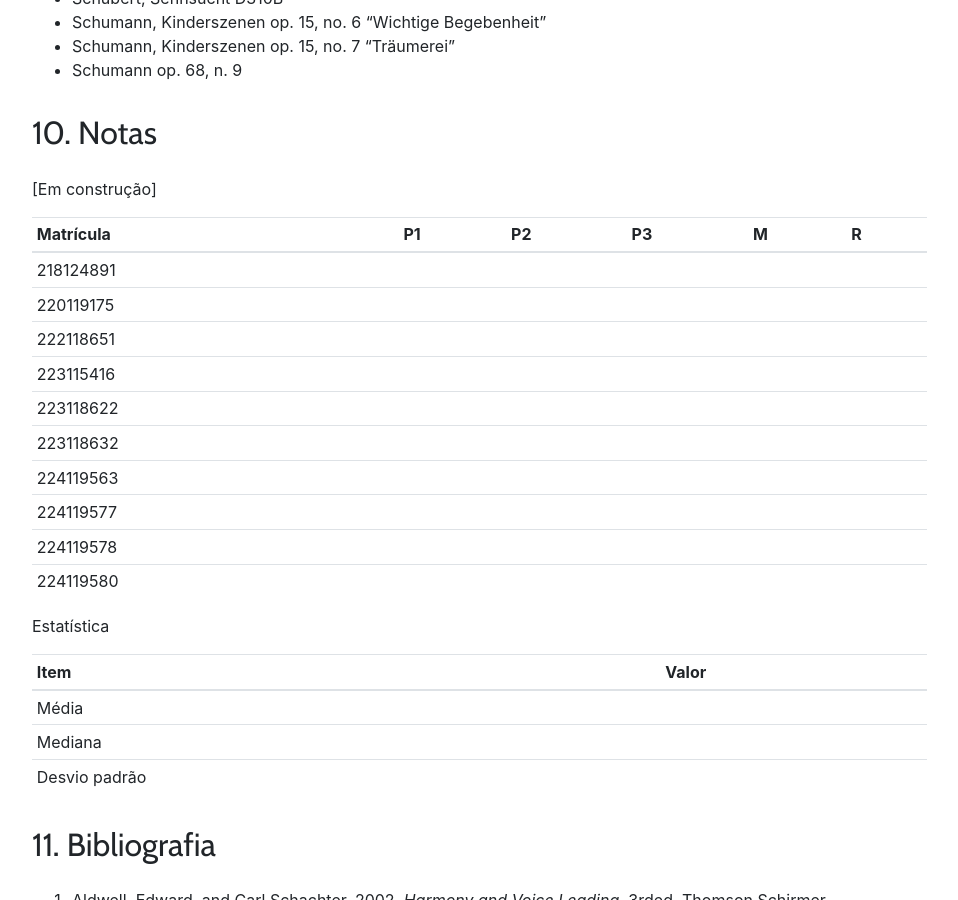
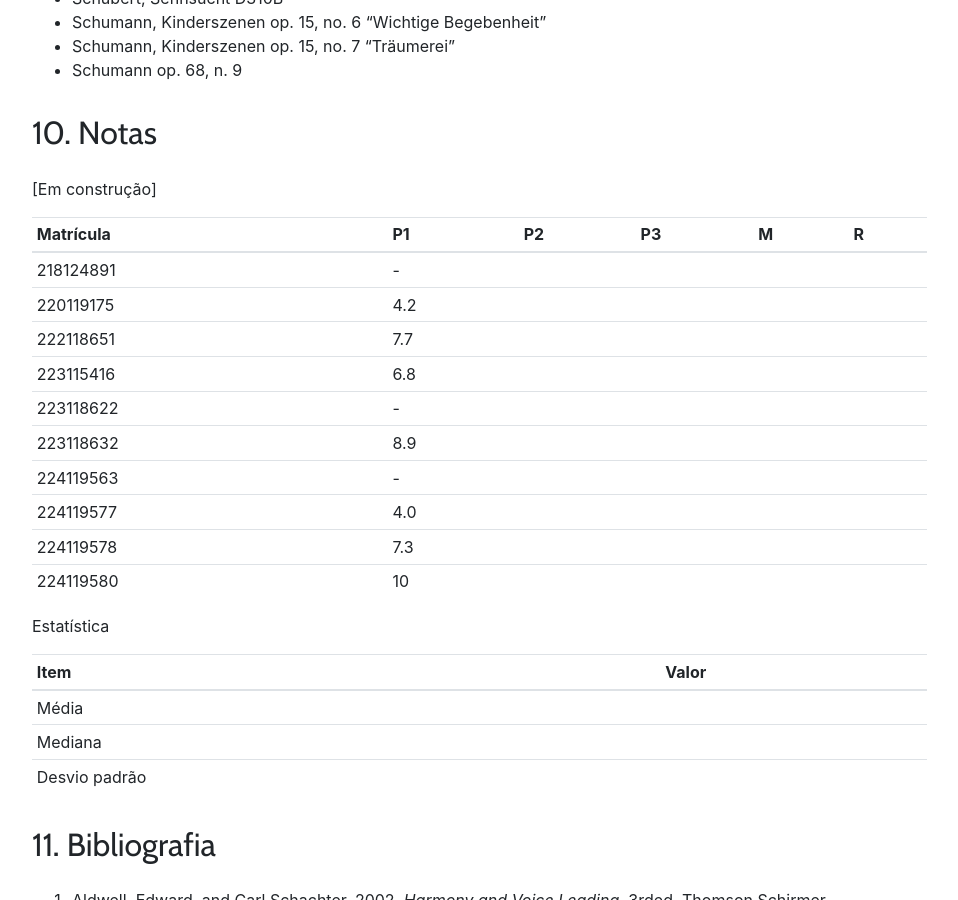
Before and after one commit to kroger/genosmus, a Jekyll site: the page built from _marcos/musa71.md, in a window 1280 px wide and 900 px high, scrolled down 7654 px. Shown: the whole window, without its empty margins (68-1026 px from the left). Built offline with Jekyll 4.4.1, drawn with Linux system fonts in a browser that asks for light colours; nearby versions of some CDN libraries; the table of contents is made by our own code.

Commit message:
Insere nota prova 1

```diff
--- a/_marcos/musa71.md
+++ b/_marcos/musa71.md
@@ -330,18 +330,18 @@
 
 [Em construção]
 
-| Matrícula | P1  | P2  | P3  | M   | R   |
-| --------- | --- | --- | --- | --- | --- |
-| 218124891 |     |     |     |     |     |
-| 220119175 |     |     |     |     |     |
-| 222118651 |     |     |     |     |     |
-| 223115416 |     |     |     |     |     |
-| 223118622 |     |     |     |     |     |
-| 223118632 |     |     |     |     |     |
-| 224119563 |     |     |     |     |     |
-| 224119577 |     |     |     |     |     |
-| 224119578 |     |     |     |     |     |
-| 224119580 |     |     |     |     |     |
+| Matrícula | P1  | P2 | P3 | M | R |
+|-----------|-----|----|----|---|---|
+| 218124891 | -   |    |    |   |   |
+| 220119175 | 4.2 |    |    |   |   |
+| 222118651 | 7.7 |    |    |   |   |
+| 223115416 | 6.8 |    |    |   |   |
+| 223118622 | -   |    |    |   |   |
+| 223118632 | 8.9 |    |    |   |   |
+| 224119563 | -   |    |    |   |   |
+| 224119577 | 4.0 |    |    |   |   |
+| 224119578 | 7.3 |    |    |   |   |
+| 224119580 | 10  |    |    |   |   |
 {: .table .table-sm}
 
 Estatística
```
